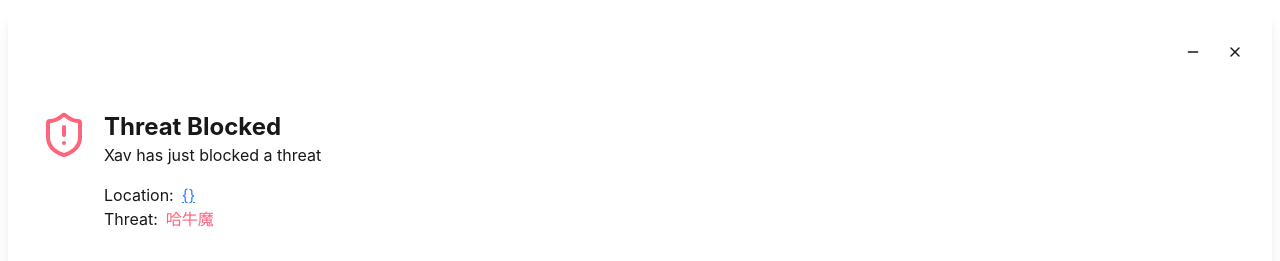
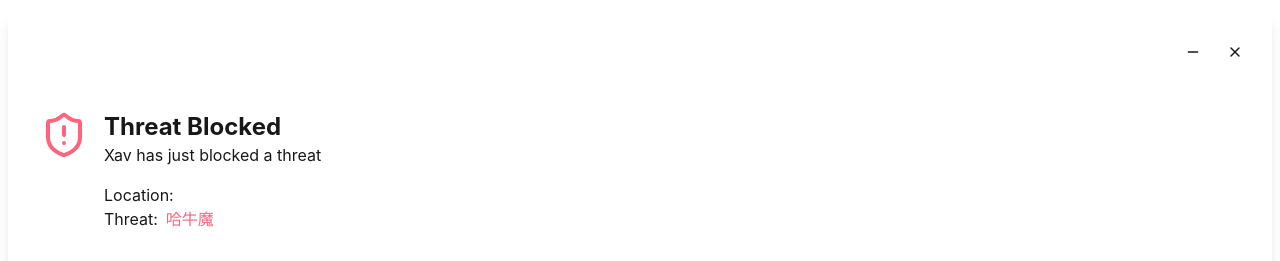
Before and after one commit to qylWheels/xav, a React (Vite) app in the folder xavgui/: page /#/on-access-scanning-alert in a window 1280 px wide. Shown: the top 261 px of the page. Built offline with nearby package versions, Linux system fonts and the light colour scheme.

Commit message:
Update on_access_scanning_module to send malware info as JSON and modify OnAccessScanningAlert to parse json.

```diff
--- a/xavgui/src/views/OnAccessScanningAlert.tsx
+++ b/xavgui/src/views/OnAccessScanningAlert.tsx
@@ -5,6 +5,7 @@ function OnAccessScanningAlert() {
     const [searchParams] = useSearchParams();
     const payload =
         decodeURIComponent(searchParams.get('payload') || '{}')
+    const j = JSON.parse(payload);
 
     return (
         <div className="flex flex-col">
@@ -15,7 +16,7 @@ function OnAccessScanningAlert() {
                     <div>Xav has just blocked a threat</div>
                     <div className="mt-4 flex items-center">
                         <div>Location:</div>
-                        <div className="link ml-2 text-blue-500 truncate max-w-64">{payload}</div>
+                        <div className="link ml-2 text-blue-500 truncate max-w-64">{j.path}</div>
                     </div>
                     <div className="flex items-center">
                         <div>Threat:</div>
```
Also changed, not shown: 1 other file (tests, documents, lock files or other folders).
